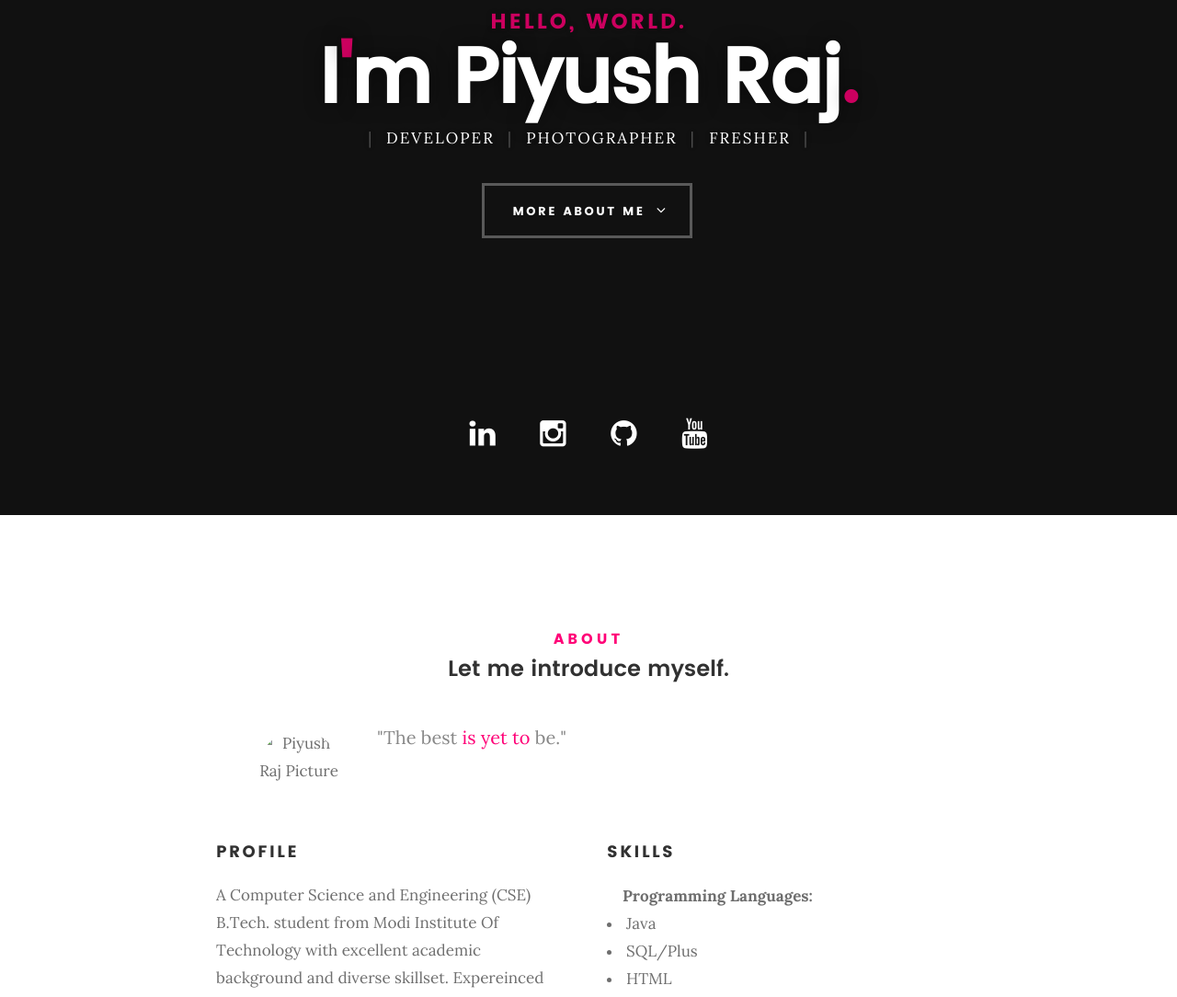
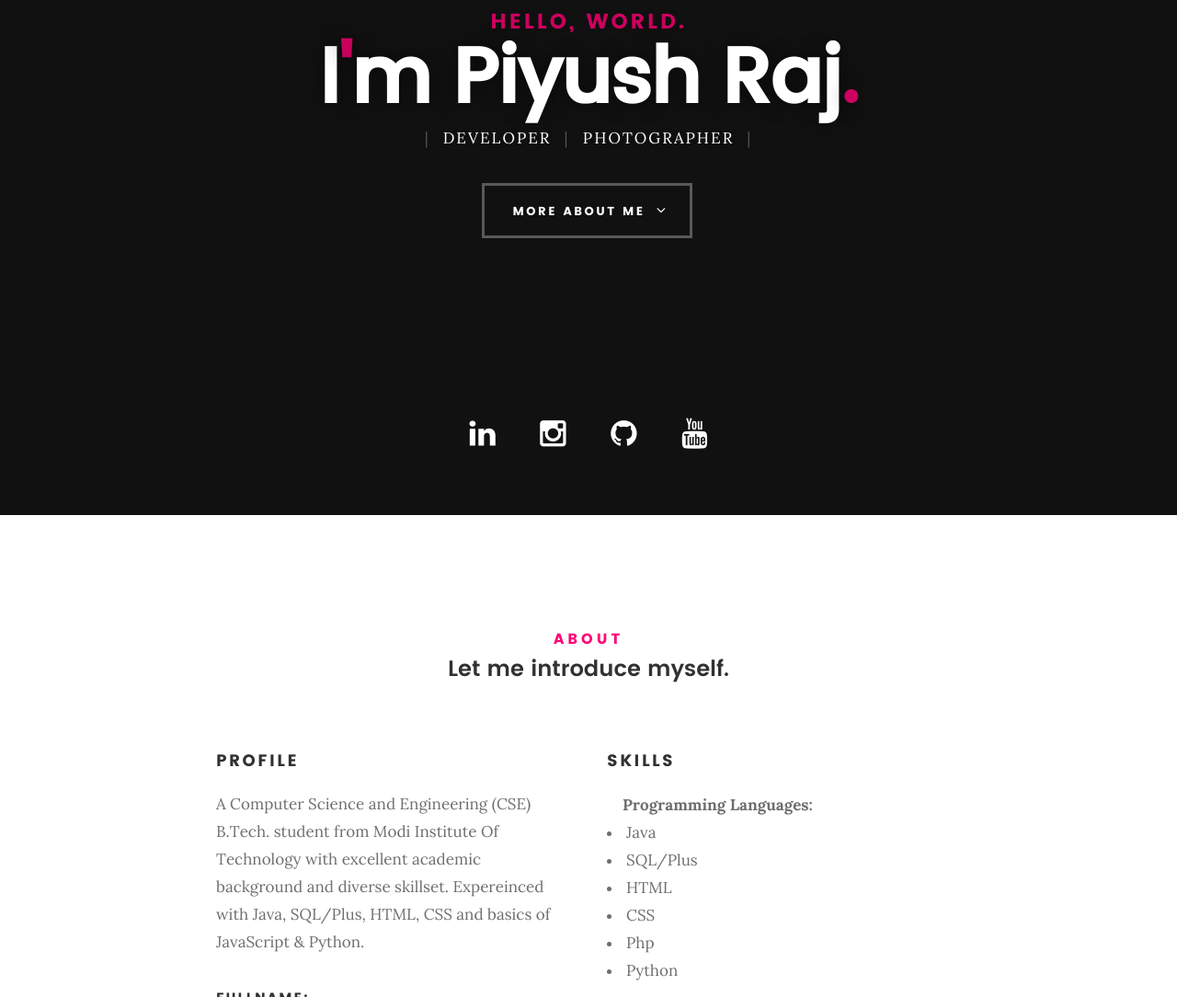
Before and after one commit to PiyushSinha307/Portfolio, a plain HTML site: page index.html in a window 1280 px wide. Shown: the part 240-1324 px from the top of the page at 92% size. Drawn offline with Linux system fonts and the light colour scheme; files whose address does not match are found by name.

Commit message:
Update index.html

```diff
--- a/index.html
+++ b/index.html
@@ -109,7 +109,7 @@
                     <p class="intro-position">
                         <span>Developer</span>
                         <span>Photographer</span>
-						<span>Fresher</span>
+
                     </p>
 
 	   			<a class="button stroke smoothscroll" href="#about" title="">More About Me</a>
@@ -143,9 +143,7 @@
 
    			<div class="intro-info">
 
-   				<img src="C:\Users\hp\Desktop\Portfolio\Portfolio\images\Profile-pic2.jpg" alt="Piyush Raj Picture">
 
-   				<p class="lead">"The best <font color="#FF0077">is yet to</font> be."</p>
    			</div>
 
    		</div>
```
